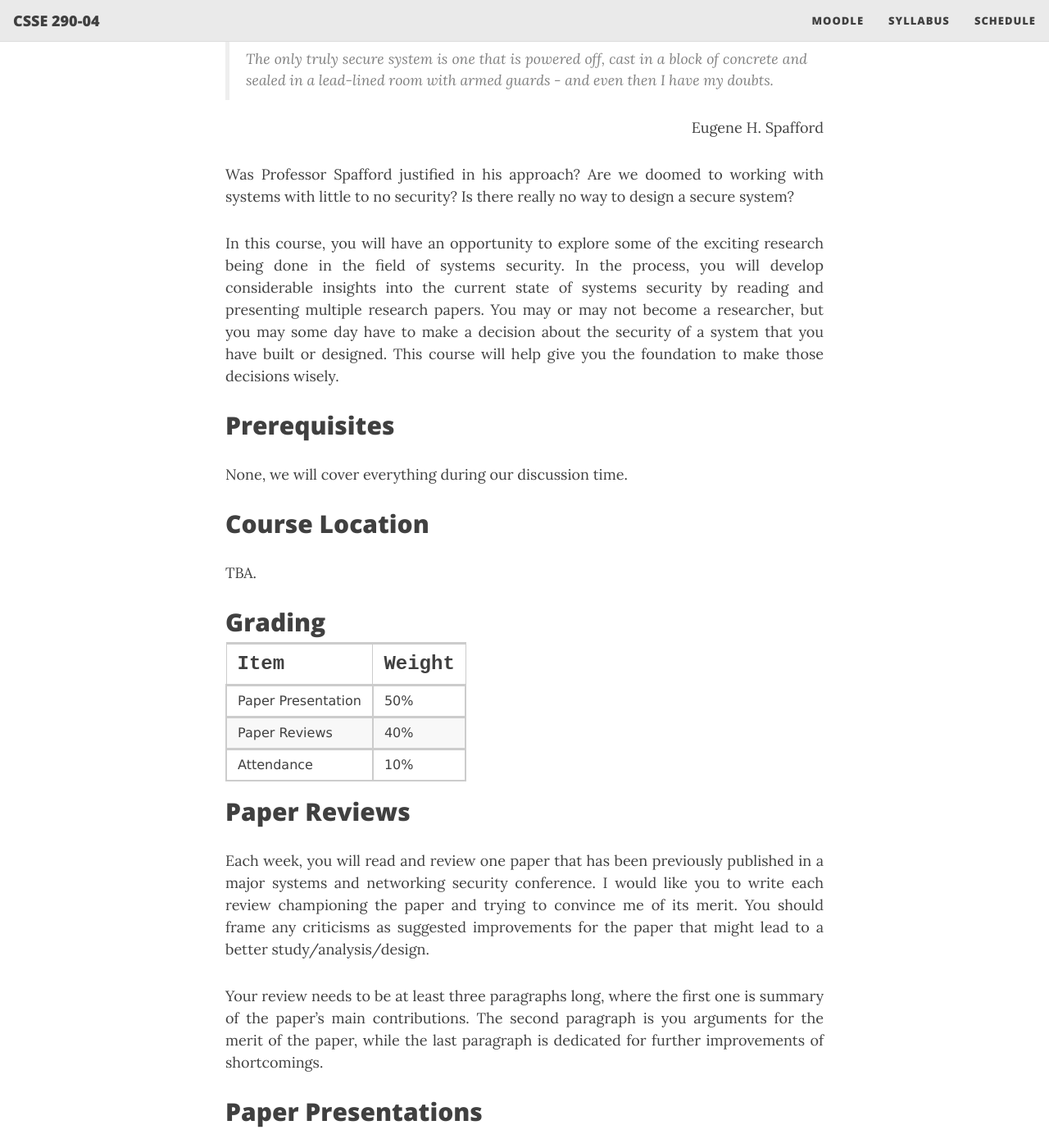
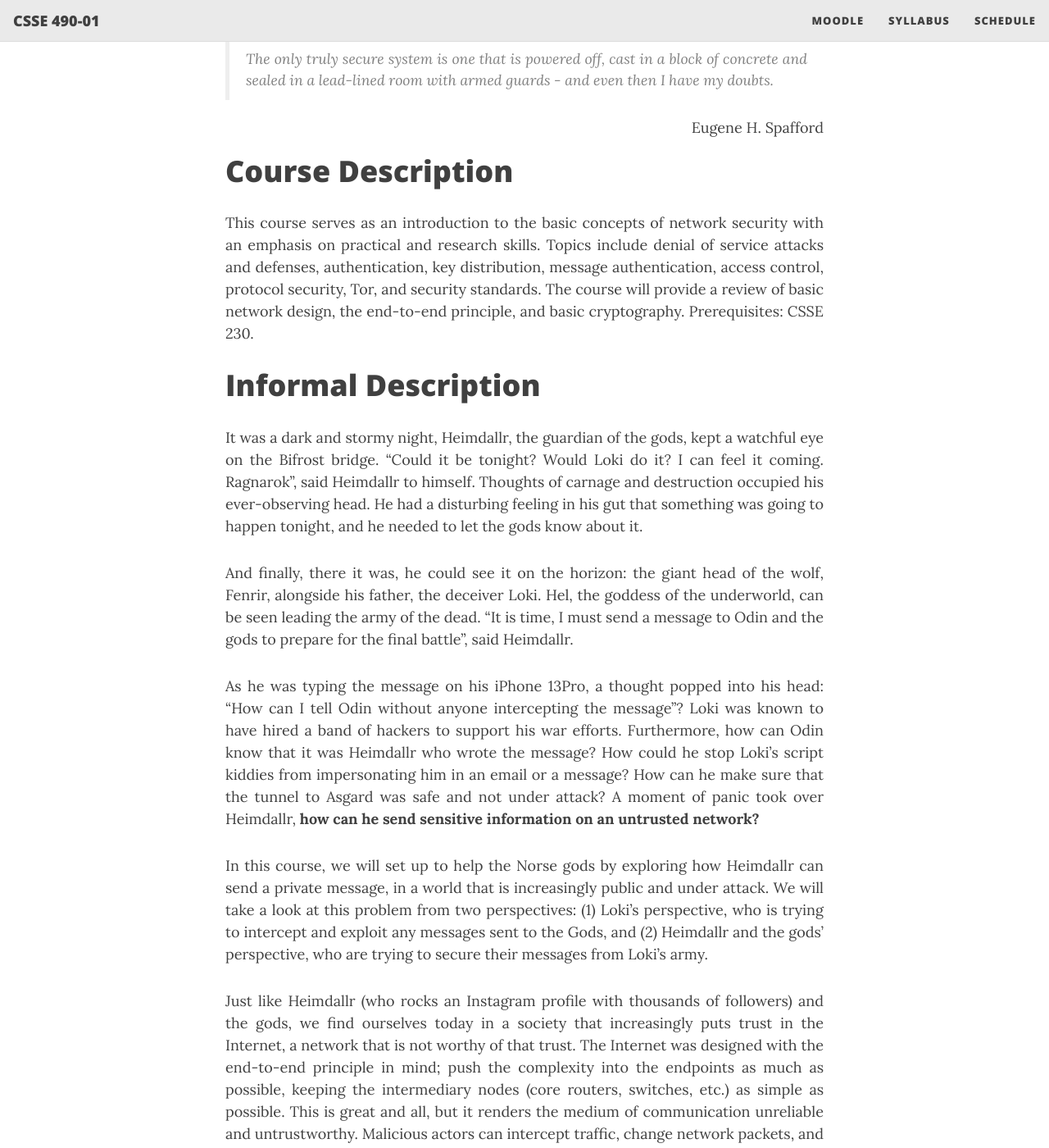
Before and after one commit to rhit-csse490-netsec/netsec-public, a Jekyll site: the page built from syllabus.md, in a window 1280 px wide and 1400 px high, scrolled down 201 px. Shown: the whole window at 82% size. Built offline with Jekyll 4.4.1, drawn with Linux system fonts in a browser that asks for light colours; nearby versions of some CDN libraries; some of the changed text lies outside the part shown.

Commit message:
Added draft syllabus

```diff
--- a/_config.yml
+++ b/_config.yml
@@ -6,7 +6,7 @@
 # --- Required options --- #
 
 # Name of website
-title: CSSE 290-04
+title: CSSE 490-01
 
 # Your name to show in the footer
 author: Mohammad A. Noureddine
@@ -14,7 +14,7 @@ author: Mohammad A. Noureddine
 # --- List of links in the navigation bar --- #
 
 navbar-links:
-  Moodle: "https://moodle.rose-hulman.edu/course/view.php?id=85566"
+  Moodle: "https://moodle.rose-hulman.edu/course/view.php?id=89980"
   Syllabus: "syllabus"
   Schedule: "schedule"
   # Resources:
--- a/syllabus.md
+++ b/syllabus.md
@@ -2,7 +2,7 @@
 title: Syllabus
 layout: post
 readtime: true
-date: Mon Aug 30 18:32:47 2021
+date:
 ---
 
 
@@ -12,62 +12,59 @@ date: Mon Aug 30 18:32:47 2021
   <div style="text-align:right;">Eugene H. Spafford </div>
 
 
-Was Professor Spafford justified in his approach? Are we doomed to working with
-systems with little to no security? Is there really no way to design a secure
-system?
+# Course Description
 
-In this course, you will have an opportunity to explore some of the exciting
-research being done in the field of systems security. In the process, you will
-develop considerable insights into the current state of systems security by
-reading and presenting multiple research papers. You may or may not become a
-researcher, but you may some day have to make a decision about the security of a
-system that you have built or designed. This course will help give you the
-foundation to make those decisions wisely.
+This course serves as an introduction to the basic concepts of network security
+with an emphasis on practical and research skills. Topics include denial of
+service attacks and defenses, authentication, key distribution, message
+authentication, access control, protocol security, Tor, and security standards.
+The course will provide a review of basic network design, the end-to-end
+principle, and basic cryptography. Prerequisites: CSSE 230.
 
-## Prerequisites
-None, we will cover everything during our discussion time.
+# Informal Description
 
-## Course Location
-TBA.
+It was a dark and stormy night, Heimdallr, the guardian of the gods, kept a
+watchful eye on the Bifrost bridge. “Could it be tonight? Would Loki do it? I
+can feel it coming. Ragnarok”, said Heimdallr to himself. Thoughts of carnage
+and destruction occupied his ever-observing head. He had a disturbing feeling in
+his gut that something was going to happen tonight, and he needed to let the
+gods know about it.
 
-## Grading
+And finally, there it was, he could see it on the horizon: the giant head of the
+wolf, Fenrir, alongside his father, the deceiver Loki. Hel, the goddess of the
+underworld, can be seen leading the army of the dead. “It is time, I must send a
+message to Odin and the gods to prepare for the final battle”, said Heimdallr.
 
-| Item                  | Weight |
-| :-------------------- | :----- |
-| Paper Presentation    | 50%    |
-| Paper Reviews         | 40%    |
-| Attendance            | 10%    |
+As he was typing the message on his iPhone 13Pro, a thought popped into his
+head: “How can I tell Odin without anyone intercepting the message”? Loki was
+known to have hired a band of hackers to support his war efforts. Furthermore,
+how can Odin know that it was Heimdallr who wrote the message?  How could he
+stop Loki’s script kiddies from impersonating him in an email or a message? How
+can he make sure that the tunnel to Asgard was safe and not under attack? A
+moment of panic took over Heimdallr, **how can he send sensitive information on
+an untrusted network?**
 
-## Paper Reviews
+In this course, we will set up to help the Norse gods by exploring how Heimdallr
+can send a private message, in a world that is increasingly public and under
+attack. We will take a look at this problem from two perspectives: (1) Loki’s
+perspective, who is trying to intercept and exploit any messages sent to the
+Gods, and (2) Heimdallr and the gods’ perspective, who are trying to secure
+their messages from Loki’s army.
 
-Each week, you will read and review one paper that has been previously published
-in a major systems and networking security conference. I would like you to write
-each review championing the paper and trying to convince me of its merit. You
-should frame any criticisms as suggested improvements for the paper that might
-lead to a better study/analysis/design.
+Just like Heimdallr (who rocks an Instagram profile with thousands of followers)
+and the gods, we find ourselves today in a society that increasingly puts trust
+in the Internet, a network that is not worthy of that trust. The Internet was
+designed with the end-to-end principle in mind; push the complexity into the
+endpoints as much as possible, keeping the intermediary nodes (core routers,
+switches, etc.) as simple as possible. This is great and all, but it renders the
+medium of communication unreliable and untrustworthy. Malicious actors can
+intercept traffic, change network packets, and masquerade as other users or as
+Internet authorities. The process of ensuring private communication over an
+untrusted network is the main topic of this class.
 
-Your review needs to be at least three paragraphs long, where the first one is
-summary of the paper's main contributions. The second paragraph is you arguments
-for the merit of the paper, while the last paragraph is dedicated for further
-improvements of shortcomings.
+# Textbook
 
-## Paper Presentations
+There is no required textbook, we will heavily build on research papers and
+in-class discussions.  However, I have a few recommended readings:
 
-Each student will be asked to present at least one paper throughout the quarter.
-
-
-
-## Collaboration, Cheating and Professional Behavior
-
-Collaboration is encouraged on reviews and presentations.
-When you collaborate, you must properly credit your collaborators and clearly
-indicate the extent of the collaboration. Working out a solution as a group is
-acceptable collaboration. Each individual is responsible for understanding the
-entire solution.  Copying is not collaboration.  Failure to properly acknowledge
-collaboration can be considered cheating.
-
-Students are expected to behave professionally. A lack of professional behavior
-in a student’s interactions within a team, with an instructor, teaching
-assistants or during in-class activities can result in a penalty grade.
-Depending on the nature and the egregiousness of the behavior, the penalty grade
-might be a reduction in letter grade or an F in the class.
+- [](https://dl.acm.org/doi/pdf/10.1145/3417988?casa_token=QX4l42HmCnQAAAAA:I6tqA4MwoDt0_dqROuUBh7z-uYNYTkkGMcdyIPNPmaVoRyAeziusxywD2lMObUNdp1WaFrfUxgw)
```
Also changed, not shown: index.md (+8 -5 lines), Gemfile.lock (added), 1 other file.
